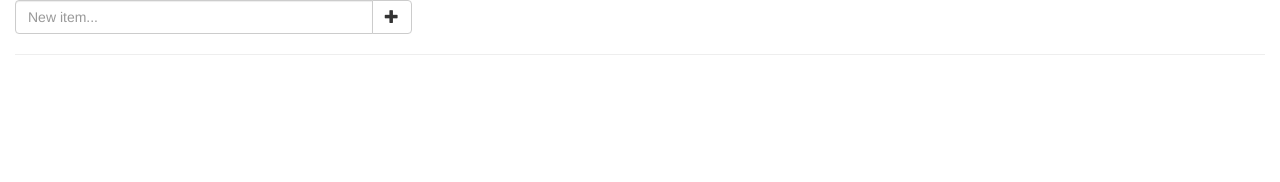
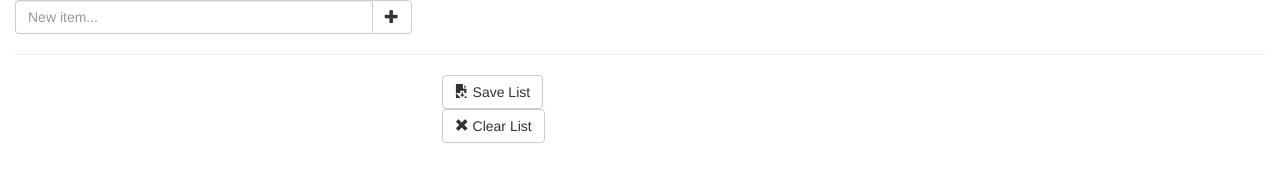
Before and after one commit to flounder922/x26, a plain HTML site: page index.html in a window 1280 px wide. Drawn offline with nearby package versions, Linux system fonts and the light colour scheme.

Commit message:
added save list to cookie and clear the local list

```diff
--- a/groceries.js
+++ b/groceries.js
@@ -65,3 +65,17 @@ function removeParentListItem(){
     grandma.removeChild(mom);
     console.log(myList);
 }
+
+function saveList(){
+    var save = myList.toString();
+    setCookie("savedList", save, 1)
+
+}
+
+function clearList(){
+    document.getElementById("listDisplay").innerHTML = "";
+    for(var i; i < myList.length; ++i)
+    {
+        myList.pop();
+    }
+}
--- a/index.html
+++ b/index.html
@@ -28,6 +28,18 @@
           <ul id="listDisplay">
           </ul>
         </div>
+        <div class="row">
+            <div class="col-sm-1">
+                <button type="button" class="btn btn-default" onclick="saveList();">
+                    <span class="glyphicon glyphicon-save-file" aria-hidden="true"></span>
+                    Save List
+                </button>
+                <button type="button" class="btn btn-default" onclick="clearList();">
+                    <span class="glyphicon glyphicon-remove" aria-hidden="true"></span>
+                    Clear List
+                </button>
+            </div>
+        </div>
       </div>
     </div>
   </body>
```
